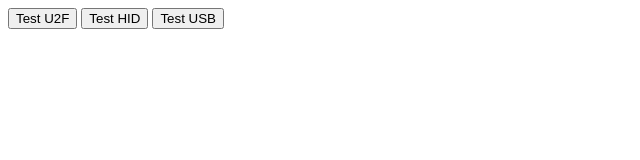
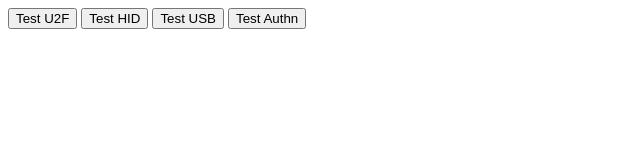
Before and after one commit to tomsmalley/u2f-test, a website: page docs/index.html in a window 1280 px wide. Shown: the whole page, without its empty margins (0-640 px from the left). Drawn offline with Linux system fonts and the light colour scheme.

Commit message:
Add webauthn button

```diff
--- a/docs/index.html
+++ b/docs/index.html
@@ -8,6 +8,7 @@
     <button id="u2f">Test U2F</button>
     <button id="hid">Test HID</button>
     <button id="usb">Test USB</button>
+    <button id="authn">Test Authn</button>
     <script src="main.js"></script>
   </body>
 </html>
```
